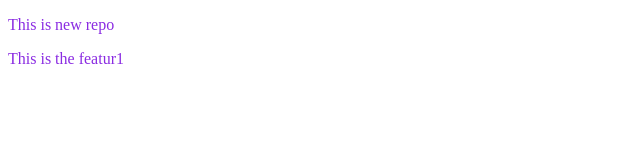
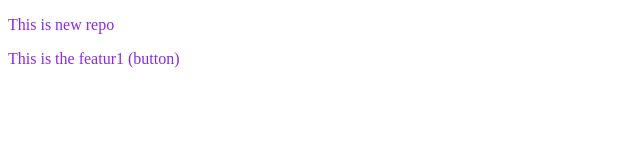
Before and after one commit to TrupalPrajapati/localrepo, a plain HTML site: page index.html in a window 1280 px wide. Shown: the full height of the page, 0-640 px from the left. Drawn offline with Linux system fonts and the light colour scheme.

```diff
--- a/index.html
+++ b/index.html
@@ -8,6 +8,6 @@
 </head>
 <body>
     <p>This is new repo</p>
-    <p>This is the featur1</p>
+    <p>This is the featur1 (button)</p>
 </body>
 </html>
```
